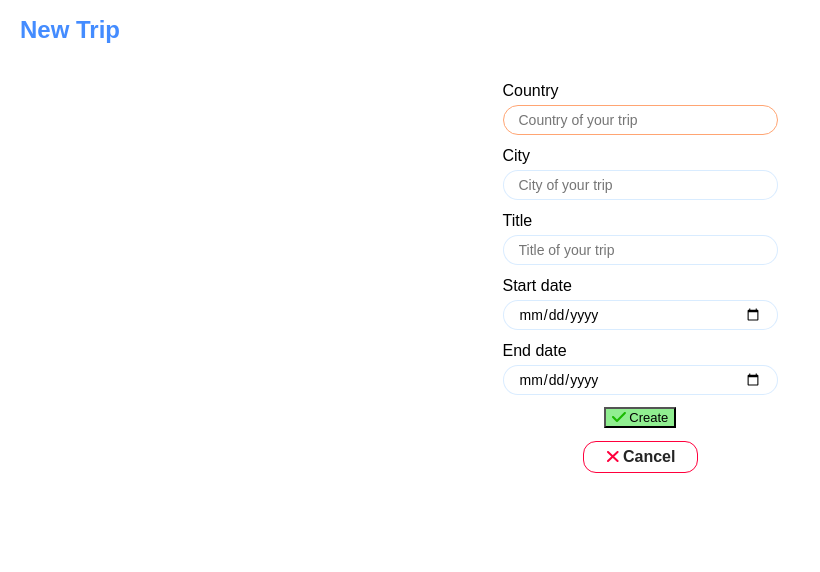
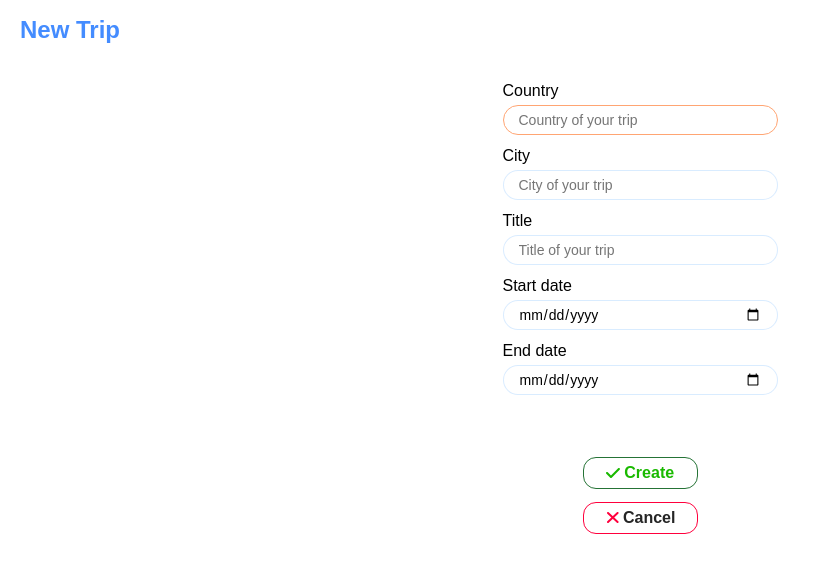
Before and after one commit to e-rmkt/tripify-travel-app, a Next.js app: page /forms/TripForm in a window 1280 px wide. Shown: the top 572 px of the page, without its empty margins (0-820 px from the left). Built offline with nearby package versions, Linux system fonts and the light colour scheme.

Commit message:
style: add styling to CreateButton

```diff
--- a/components/CreateButton/CreateButton.styled.js
+++ b/components/CreateButton/CreateButton.styled.js
@@ -1,6 +1,13 @@
 import { styled } from "styled-components";
 
 export const StyledCreateButton = styled.button`
-  background-color: #90ee90;
-  font-size: 13px;
+  margin-top: 50px;
+  width: 115px;
+  height: 32px;
+  border-radius: 13px;
+  border: 1px solid #257336;
+  background: #fff;
+  font-size: 16px;
+  font-weight: 600;
+  color: #1ab900;
 `;
```
